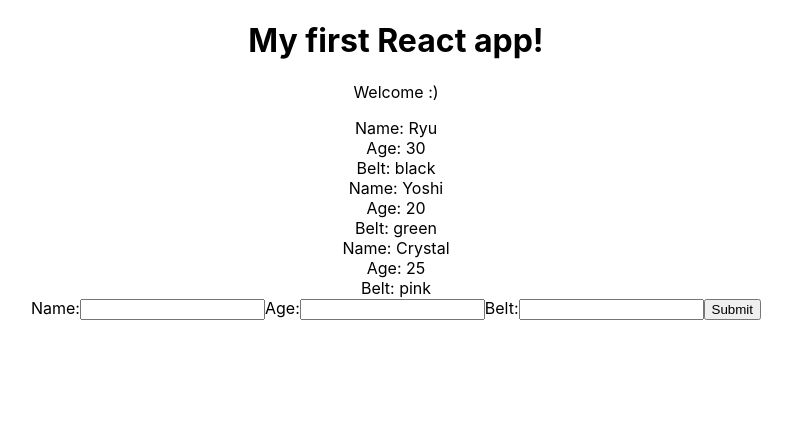
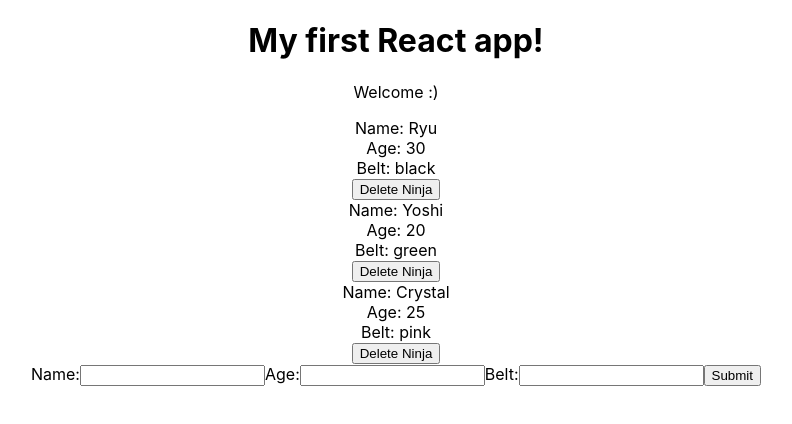
Before and after one commit to vishaljkk/Reacttutorialnetninja, a React (Create React App) app: page / in a window 1280 px wide. Shown: the top 424 px of the page, without its empty margins (244-1036 px from the left). Built offline with nearby package versions, Linux system fonts and the light colour scheme.

Commit message:
the final basics ended

```diff
--- a/src/App.js
+++ b/src/App.js
@@ -19,12 +19,21 @@
       ninjas: ninjas
     })
   }
+  deleteNinja = (id) => {
+    // console.log(id);
+    let ninjas = this.state.ninjas.filter(ninja => {
+      return ninja.id !== id
+    });
+    this.setState({
+      ninjas: ninjas
+    });
+  }
   render(){
     return (
       <div className="App">
         <h1>My first React app!</h1>
         <p>Welcome :)</p>
-        <Ninjas ninjas={this.state.ninjas}/>
+        <Ninjas deleteNinja={this.deleteNinja} ninjas={this.state.ninjas}/>
         <AddNinja addNinja={this.addNinja}/>
       </div>
     );
--- a/src/Ninjas.js
+++ b/src/Ninjas.js
@@ -1,6 +1,6 @@
 import React from 'react'
 
-const Ninjas = ({ninjas}) => {
+const Ninjas = ({ninjas, deleteNinja}) => {
 
   // const { ninjas } = this.props;
   const ninjaList = ninjas.map(ninja => {
@@ -9,6 +9,7 @@
         <div>Name: { ninja.name }</div>
         <div>Age: { ninja.age }</div>
         <div>Belt: { ninja.belt }</div>
+        <button onClick={()=>{deleteNinja(ninja.id)}}> Delete Ninja</button>
       </div>
     )
   });
```
